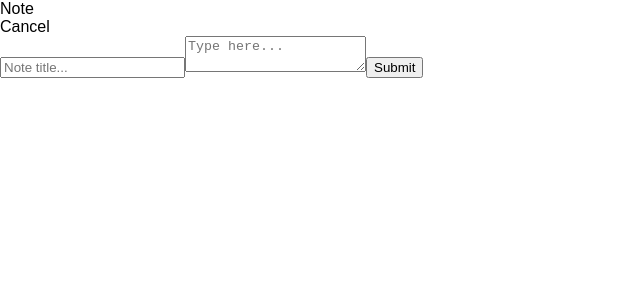
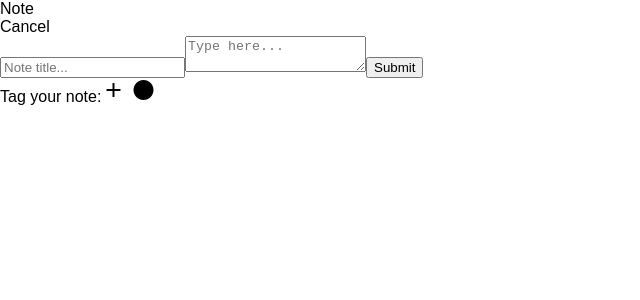
Before and after one commit to IanWei/note-app, a React (Create React App) app: page / in a window 1280 px wide. Both pictures are taken after a click on the element "+ Note". Shown: the top 300 px of the page, without its empty margins (0-640 px from the left). Built offline with nearby package versions, Linux system fonts and the light colour scheme; no server answers.

Commit message:
add a tag form

```diff
--- a/src/components/Note.js
+++ b/src/components/Note.js
@@ -9,6 +9,15 @@
       content: this.content.value
     };
     this.props.submitNote(formData, this.props.note.id);
+  }
+
+  renderTagForm() {
+    return (
+      <span>
+        Tag your note:
+        <i className='tag-button material-icons'>add circle</i>
+      </span>
+    );
   }
 
   render() {
@@ -33,6 +42,11 @@
           />
           <input className='note-button' type='submit' value='Submit' />
         </form>
+        <div className='tag-container'>
+          <div className='tag-button-container'>
+            {this.renderTagForm()}
+          </div>
+        </div>
       </div>
     );
   }
```
